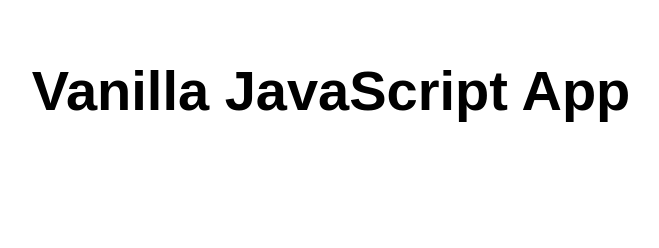
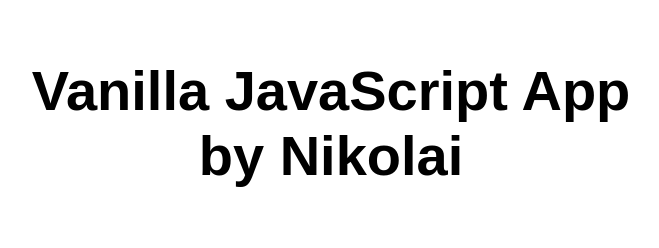
Before and after one commit to nokiaangel/webapp, a website: page src/index.html in a window 1280 px wide. Shown: the whole page, without its empty margins (309-968 px from the left). Drawn offline with Linux system fonts and the light colour scheme.

Commit message:
Update index.html

```diff
--- a/src/index.html
+++ b/src/index.html
@@ -10,7 +10,7 @@
 
 <body>
   <main>
-    <h1>Vanilla JavaScript App</h1>
+    <h1>Vanilla JavaScript App by Nikolai</h1>
   </main>
 </body>
 
```
